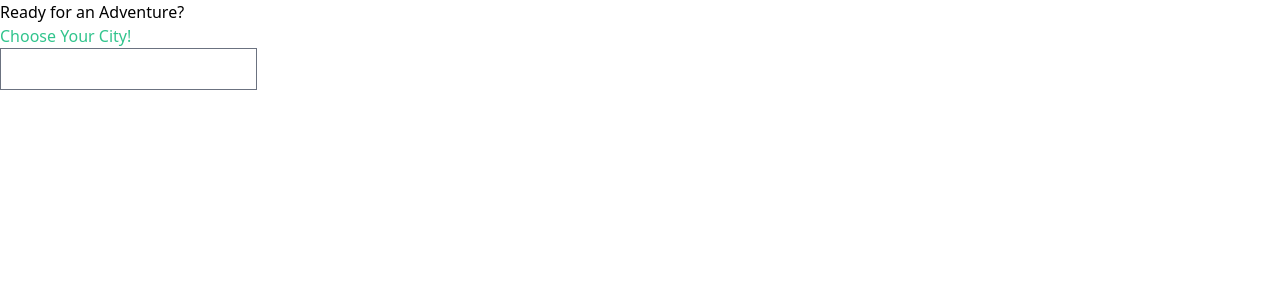
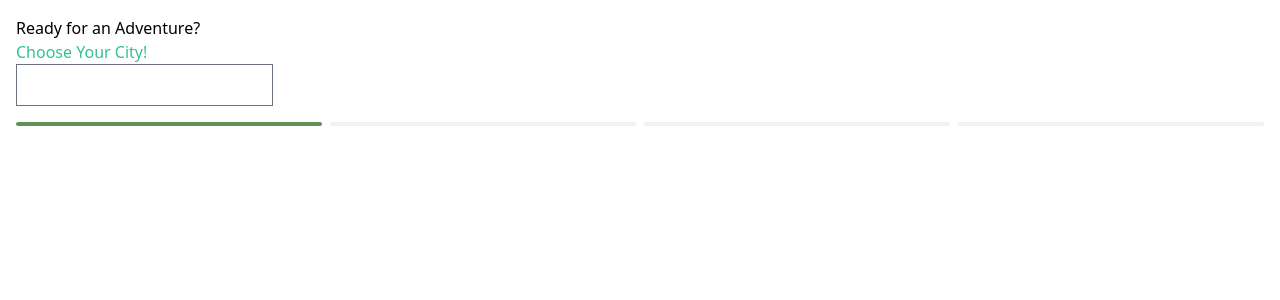
Before and after one commit to rahabonyani/travel-ai, a Next.js app: page / in a window 1280 px wide. Shown: the top 300 px of the page. Built offline with nearby package versions, Linux system fonts and the light colour scheme.

Commit message:
Add stepper

```diff
--- a/src/app/layout.tsx
+++ b/src/app/layout.tsx
@@ -1,6 +1,7 @@
 import type { Metadata } from 'next';
 import { poppins } from '@/utils/fonts';
 import './globals.css';
+import Stepper from '@/components/molecules/stepper';
 
 
 export const metadata: Metadata = {
@@ -15,7 +16,8 @@ export default function RootLayout({
 }>) {
   return (
     <html lang='en'>
-      <body className={`${poppins}`}>{children}</body>
+      <body className={`${poppins}`}>{children}
+      </body>
     </html>
   );
 }
--- a/src/app/page.tsx
+++ b/src/app/page.tsx
@@ -1,13 +1,16 @@
-import Image from "next/image";
-import { IconHome } from "@tabler/icons-react";
-import Stepper from "@/components/molecules/stepper";
+import Image from 'next/image';
+import { IconHome } from '@tabler/icons-react';
+import Stepper from '@/components/molecules/stepper';
+import StepsPagesLayout from '@/components/layouts/steps';
 
 export default function Home() {
   return (
-    <section className="">
-      <h1>Ready for an Adventure?</h1>
-      <h2 className="text-green-400">Choose Your City!</h2>
-      <input type="text" />
-    </section>
+    <StepsPagesLayout step={1}>
+      <section className=''>
+        <h1>Ready for an Adventure?</h1>
+        <h2 className='text-green-400'>Choose Your City!</h2>
+        <input type='text' />
+      </section>
+    </StepsPagesLayout>
   );
 }
--- /dev/null
+++ b/src/components/layouts/steps/index.tsx
@@ -0,0 +1,13 @@
+import Stepper from '@/components/molecules/stepper';
+import type { StepsPagesLayoutProps } from './types';
+
+const StepsPagesLayout = ({ children, step }: StepsPagesLayoutProps) => {
+  return (
+    <div className='p-4'>
+      {children}
+      <Stepper step={step} />
+    </div>
+  );
+};
+
+export default StepsPagesLayout;
--- /dev/null
+++ b/src/components/layouts/steps/types.ts
@@ -0,0 +1,6 @@
+import { ReactNode } from 'react';
+
+export interface StepsPagesLayoutProps {
+  children: ReactNode;
+  step: number;
+}
--- a/src/components/molecules/stepper/index.tsx
+++ b/src/components/molecules/stepper/index.tsx
@@ -1,7 +1,24 @@
-import type { StepperProps } from "./types";
+import type { StepperProps } from './types';
 
 const Stepper = ({ step }: StepperProps) => {
-  return <ol className={`flex items-center w-full bg-emerald-50`}></ol>;
+  return (
+    <div className={`grid grid-cols-4 gap-2 w-full h-1  py-4`}>
+      <Step active={step >= 1} />
+      <Step active={step >= 2} />
+      <Step active={step >= 3} />
+      <Step active={step >= 4} />
+    </div>
+  );
+};
+
+const Step = ({ active }: { active: boolean }) => {
+  return (
+    <div
+      className={`h-1 w-full rounded-full ${
+        active ? 'bg-olive-400' : 'bg-olive-100'
+      }`}
+    ></div>
+  );
 };
 
 export default Stepper;
--- a/tailwind.config.ts
+++ b/tailwind.config.ts
@@ -6,6 +6,7 @@ const config: Config = {
     './src/pages/**/*.{js,ts,jsx,tsx,mdx}',
     './src/components/**/*.{js,ts,jsx,tsx,mdx}',
     './src/app/**/*.{js,ts,jsx,tsx,mdx}',
+    './src/**/*.{js,ts,jsx,tsx,mdx}',
   ],
   theme: {
     extend: {
```
